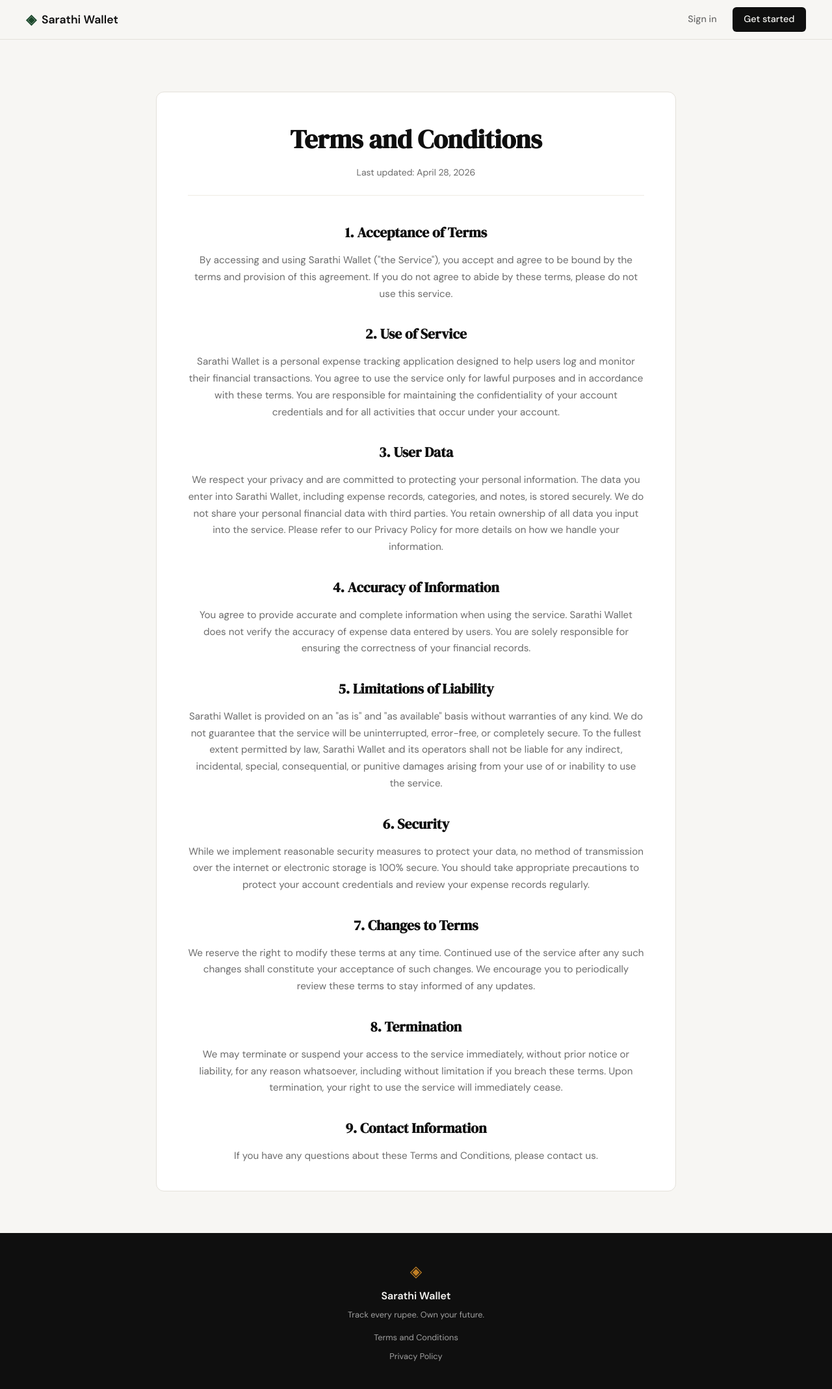
After one commit to vaibhav-arde/SarathiWallet, a FastAPI app: template templates/terms.html in a window 1280 px wide. The commit adds this page. Shown: the whole page at 65% size. Run offline with FastAPI, Linux system fonts and the light colour scheme; the template is opened without the code that fills it, so the values that code supplies are empty.

Commit message:
landing: add terms and conditions page and route

```diff
--- a/main.py
+++ b/main.py
@@ -38,6 +38,11 @@ def get_db():
 @app.get("/", response_class=HTMLResponse)
 async def landing(request: Request):
     return templates.TemplateResponse("landing.html", {"request": request})
+
+
+@app.get("/terms", response_class=HTMLResponse)
+async def terms(request: Request):
+    return templates.TemplateResponse("terms.html", {"request": request})
 
 
 @app.get("/register", response_class=HTMLResponse)
--- a/static/css/style.css
+++ b/static/css/style.css
@@ -507,6 +507,70 @@ a { color: inherit; text-decoration: none; }
     color: var(--ink-faint);
 }
 
+.footer-links {
+    display: flex;
+    flex-direction: column;
+    gap: 0.5rem;
+    margin-top: 0.5rem;
+}
+
+.footer-links a {
+    font-size: 0.8rem;
+    color: var(--ink-faint);
+}
+
+/* ------------------------------------------------------------------ */
+/* Terms and Conditions / Privacy Policy pages                         */
+/* ------------------------------------------------------------------ */
+
+.terms-section {
+    padding: 5rem 2rem 4rem;
+}
+
+.terms-container {
+    background: var(--paper-card);
+    border: 1px solid var(--border);
+    border-radius: var(--radius-md);
+    padding: 2.5rem 3rem;
+    max-width: 800px;
+    margin: 0 auto;
+    text-align: center;
+}
+
+.terms-title {
+    font-family: var(--font-display);
+    font-size: 2.5rem;
+    color: var(--ink);
+    margin-bottom: 0.5rem;
+}
+
+.terms-updated {
+    font-size: 0.875rem;
+    color: var(--ink-muted);
+    margin-bottom: 2.5rem;
+    padding-bottom: 1.5rem;
+    border-bottom: 1px solid var(--border-soft);
+}
+
+.terms-content {
+    display: flex;
+    flex-direction: column;
+    gap: 2rem;
+}
+
+.terms-section-item h2 {
+    font-family: var(--font-display);
+    font-size: 1.35rem;
+    color: var(--ink);
+    margin-bottom: 0.75rem;
+}
+
+.terms-section-item p {
+    font-size: 0.95rem;
+    color: var(--ink-muted);
+    line-height: 1.7;
+}
+
 /* ------------------------------------------------------------------ */
 /* Responsive                                                          */
 /* ------------------------------------------------------------------ */
--- a/templates/base.html
+++ b/templates/base.html
@@ -35,7 +35,7 @@
             <span class="footer-name">Sarathi Wallet</span>
             <p class="footer-copy">Track every rupee. Own your future.</p>
             <div class="footer-links">
-                <a href="#">Terms and Conditions</a>
+                <a href="{{ url_for('terms') }}">Terms and Conditions</a>
                 <a href="#">Privacy Policy</a>
             </div>
         </div>
--- /dev/null
+++ b/templates/terms.html
@@ -0,0 +1,61 @@
+{% extends "base.html" %}
+
+{% block title %}Terms and Conditions - Sarathi Wallet{% endblock %}
+
+{% block content %}
+
+<section class="terms-section">
+    <div class="terms-container">
+        <h1 class="terms-title">Terms and Conditions</h1>
+        <p class="terms-updated">Last updated: April 28, 2026</p>
+
+        <div class="terms-content">
+            <section class="terms-section-item">
+                <h2>1. Acceptance of Terms</h2>
+                <p>By accessing and using Sarathi Wallet ("the Service"), you accept and agree to be bound by the terms and provision of this agreement. If you do not agree to abide by these terms, please do not use this service.</p>
+            </section>
+
+            <section class="terms-section-item">
+                <h2>2. Use of Service</h2>
+                <p>Sarathi Wallet is a personal expense tracking application designed to help users log and monitor their financial transactions. You agree to use the service only for lawful purposes and in accordance with these terms. You are responsible for maintaining the confidentiality of your account credentials and for all activities that occur under your account.</p>
+            </section>
+
+            <section class="terms-section-item">
+                <h2>3. User Data</h2>
+                <p>We respect your privacy and are committed to protecting your personal information. The data you enter into Sarathi Wallet, including expense records, categories, and notes, is stored securely. We do not share your personal financial data with third parties. You retain ownership of all data you input into the service. Please refer to our Privacy Policy for more details on how we handle your information.</p>
+            </section>
+
+            <section class="terms-section-item">
+                <h2>4. Accuracy of Information</h2>
+                <p>You agree to provide accurate and complete information when using the service. Sarathi Wallet does not verify the accuracy of expense data entered by users. You are solely responsible for ensuring the correctness of your financial records.</p>
+            </section>
+
+            <section class="terms-section-item">
+                <h2>5. Limitations of Liability</h2>
+                <p>Sarathi Wallet is provided on an "as is" and "as available" basis without warranties of any kind. We do not guarantee that the service will be uninterrupted, error-free, or completely secure. To the fullest extent permitted by law, Sarathi Wallet and its operators shall not be liable for any indirect, incidental, special, consequential, or punitive damages arising from your use of or inability to use the service.</p>
+            </section>
+
+            <section class="terms-section-item">
+                <h2>6. Security</h2>
+                <p>While we implement reasonable security measures to protect your data, no method of transmission over the internet or electronic storage is 100% secure. You should take appropriate precautions to protect your account credentials and review your expense records regularly.</p>
+            </section>
+
+            <section class="terms-section-item">
+                <h2>7. Changes to Terms</h2>
+                <p>We reserve the right to modify these terms at any time. Continued use of the service after any such changes shall constitute your acceptance of such changes. We encourage you to periodically review these terms to stay informed of any updates.</p>
+            </section>
+
+            <section class="terms-section-item">
+                <h2>8. Termination</h2>
+                <p>We may terminate or suspend your access to the service immediately, without prior notice or liability, for any reason whatsoever, including without limitation if you breach these terms. Upon termination, your right to use the service will immediately cease.</p>
+            </section>
+
+            <section class="terms-section-item">
+                <h2>9. Contact Information</h2>
+                <p>If you have any questions about these Terms and Conditions, please contact us.</p>
+            </section>
+        </div>
+    </div>
+</section>
+
+{% endblock %}
```
